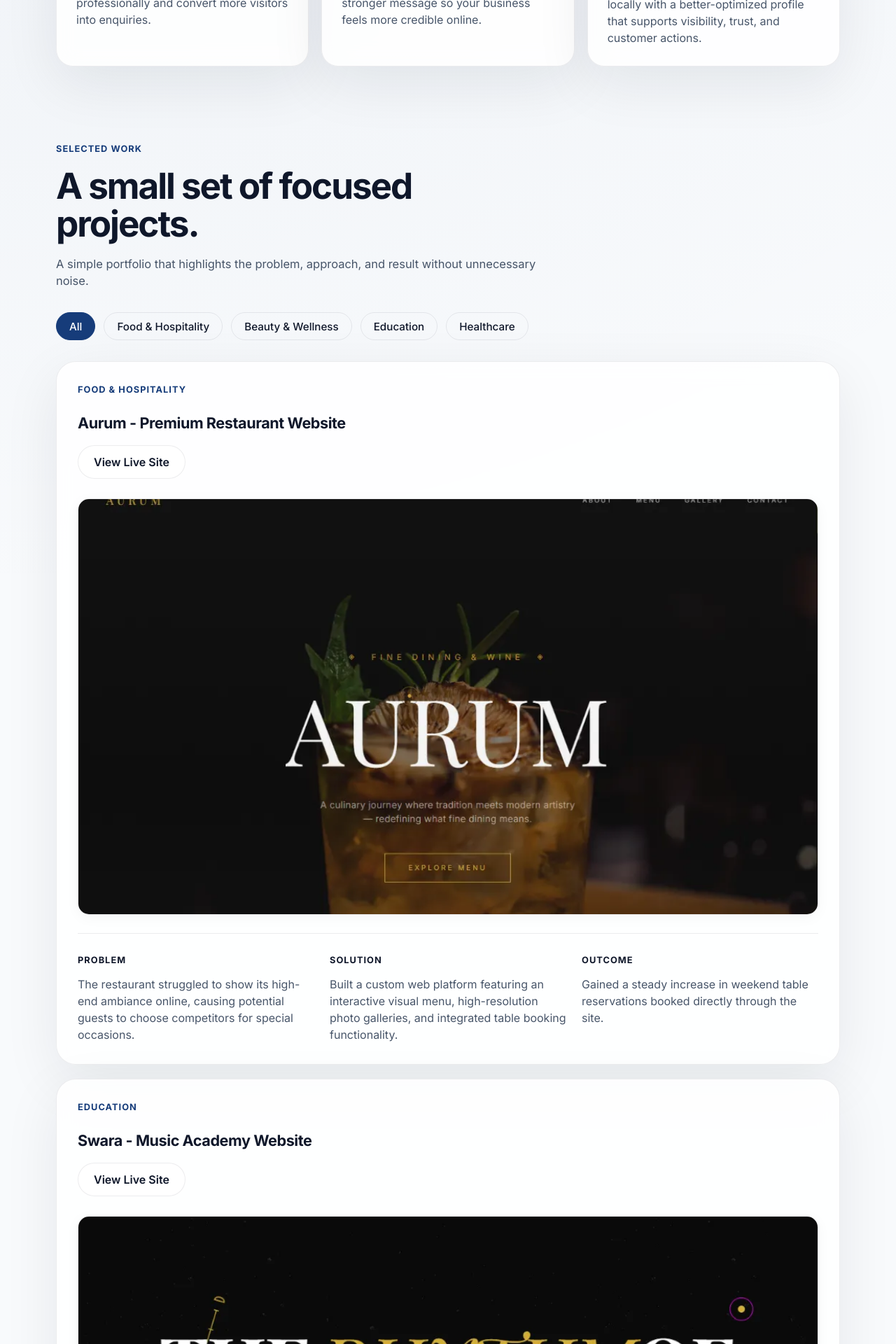
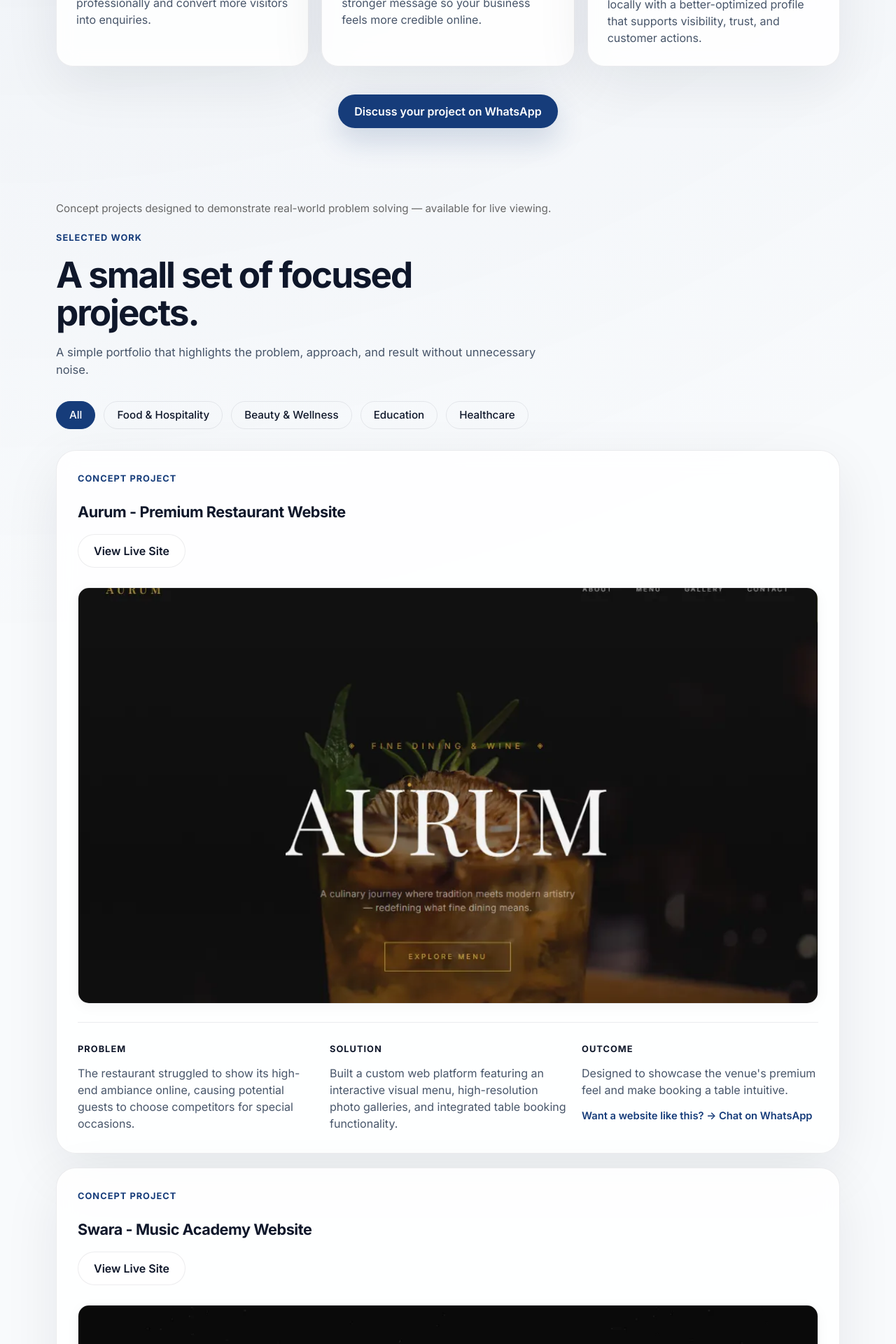
Before and after one commit to Mitulpatel6294/portfolio, a React (Vite) app: page / in a window 1280 px wide. Shown: the part 1560-3480 px from the top of the page at 70% size. Built offline with nearby package versions, Linux system fonts and the light colour scheme.

Commit message:
added photo

```diff
--- a/src/App.jsx
+++ b/src/App.jsx
@@ -32,7 +32,7 @@ const projects = [
     solution:
       "Built a custom web platform featuring an interactive visual menu, high-resolution photo galleries, and integrated table booking functionality.",
     outcome:
-      "Gained a steady increase in weekend table reservations booked directly through the site.",
+      "Designed to showcase the venue's premium feel and make booking a table intuitive.",
   },
   {
     name: "Swara - Music Academy Website",
@@ -44,7 +44,7 @@ const projects = [
     solution:
       "Developed a structured curriculum portal with filtered class browsing and direct trial booking forms.",
     outcome:
-      "Received twice as many trial class requests compared to the old website.",
+      "Structured to eliminate confusion and direct visitors toward an easy trial booking process.",
   },
   {
     name: "Shringar Studio - Luxury Beauty Salon Website",
@@ -56,7 +56,7 @@ const projects = [
     solution:
       "Created a categorized gallery site showcasing distinct beauty services alongside a prominent WhatsApp consultation link.",
     outcome:
-      "Secured more high-value bridal makeup bookings from local search traffic.",
+      "Built to present a clear portfolio of services and guide visitors straight to a consultation.",
   },
   {
     name: "City Care - Multispeciality Hospital Website",
@@ -68,7 +68,7 @@ const projects = [
     solution:
       "Implemented a clear navigation system with dedicated department pages and a sticky emergency contact banner.",
     outcome:
-      "Helped patients find the right doctors faster, reducing front-desk calls about basic facility details.",
+      "Focused on rapid information retrieval so patients can easily find departments and contact details.",
   },
 
   {
@@ -81,7 +81,7 @@ const projects = [
     solution:
       "Designed segmented program landing pages with individual faculty profiles and targeted registration funnels for each discipline.",
     outcome:
-      "Filled all available slots for the upcoming summer batch entirely through online registrations.",
+      "Created segmented funnels so parents can browse programs without feeling overwhelmed.",
   },
 ];
 
@@ -199,9 +199,16 @@ function App() {
               </article>
             ))}
           </div>
+
+          <div className="fade-up" style={{ textAlign: "center", marginTop: "40px" }}>
+            <a className="button button-primary" href={contactLinks.whatsapp} target="_blank" rel="noreferrer">
+              Discuss your project on WhatsApp
+            </a>
+          </div>
         </section>
 
         <section className="section" id="work">
+          <p style={{ maxWidth: "720px", margin: "0 0 16px", fontSize: "0.95rem", color: "#666" }} className="fade-up">Concept projects designed to demonstrate real-world problem solving — available for live viewing.</p>
           <SectionHeading
             eyebrow="Selected Work"
             title="A small set of focused projects."
@@ -224,7 +231,7 @@ function App() {
             {filteredProjects.map((project) => (
               <article className="project-card fade-up" key={project.name}>
                 <div className="project-header">
-                  <span className="project-tag">{project.category}</span>
+                  <span className="project-tag">CONCEPT PROJECT</span>
                   <h3>{project.name}</h3>
                 </div>
                 <div className="project-actions">
@@ -262,6 +269,14 @@ function App() {
                   <div>
                     <span className="project-label">Outcome</span>
                     <p>{project.outcome}</p>
+                    <a
+                      href={contactLinks.whatsapp}
+                      target="_blank"
+                      rel="noreferrer"
+                      style={{ display: "inline-block", marginTop: "14px", fontSize: "0.92rem", color: "var(--accent)", fontWeight: 600, textDecoration: "none" }}
+                    >
+                      Want a website like this? &rarr; Chat on WhatsApp
+                    </a>
                   </div>
                 </div>
               </article>
@@ -273,12 +288,22 @@ function App() {
           <div className="fade-up">
             <SectionHeading
               eyebrow="About"
-              title="A direct and business-focused approach."
+              title="No fluff, just websites that work for your business."
               description=""
             />
           </div>
 
           <div className="about-copy fade-up-delayed">
+            <div className="about-content-wrapper">
+              <img
+                src="/images/profile-photo.webp"
+                alt="Mitul Patel"
+                className="profile-photo"
+                loading="lazy"
+                width="160"
+                height="192"
+              />
+              <div className="about-text">
                 <p>
                   I am Mitul Patel, a freelance web designer focused on helping
                   businesses grow online with a clean and professional digital
@@ -289,6 +314,8 @@ function App() {
                   structure, and websites that make it easier for potential customers
                   to trust your business and take the next step.
                 </p>
+              </div>
+            </div>
           </div>
         </section>
 
--- a/src/index.css
+++ b/src/index.css
@@ -381,6 +381,46 @@ a {
   font-size: 1.04rem;
 }
 
+.about-content-wrapper {
+  display: flex;
+  flex-direction: column;
+  align-items: center;
+  gap: 24px;
+}
+
+.profile-photo {
+  width: 140px;
+  height: auto;
+  aspect-ratio: 3 / 4;
+  object-fit: cover;
+  border-radius: 28px;
+  box-shadow: 0 12px 32px rgba(15, 23, 42, 0.1);
+  border: 1px solid var(--line);
+  flex-shrink: 0;
+}
+
+.about-text {
+  text-align: center;
+}
+
+@media (min-width: 721px) {
+  .about-content-wrapper {
+    flex-direction: row;
+    align-items: flex-start;
+    gap: 32px;
+  }
+
+  .profile-photo {
+    width: 160px;
+    height: auto;
+    aspect-ratio: 3 / 4;
+  }
+
+  .about-text {
+    text-align: left;
+  }
+}
+
 .contact-section {
   padding-bottom: 20px;
 }
@@ -416,6 +456,7 @@ a {
     opacity: 0;
     transform: translateY(18px);
   }
+
   to {
     opacity: 1;
     transform: translateY(0);
@@ -423,6 +464,7 @@ a {
 }
 
 @media (max-width: 960px) {
+
   .hero,
   .section-split,
   .project-content,
@@ -514,10 +556,12 @@ a {
   .sticky-cta-bar {
     padding: 8px 16px;
   }
+
   .sticky-cta-content .button {
     width: 100%;
   }
 }
+
 @media (min-width: 721px) {
   .sticky-cta-bar {
     padding: 12px 20px;
```
Also changed, not shown: public/images/ChatGPT Image Jul 14, 2026, 10_09_12 AM.png (added), public/images/profile-photo.webp (added). Lines whose indentation alone changed are shown as unchanged.
